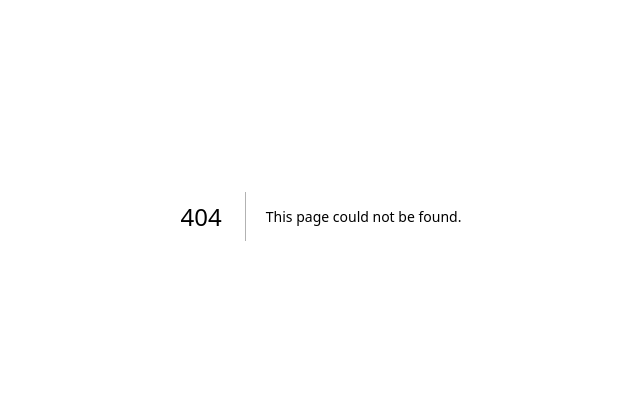
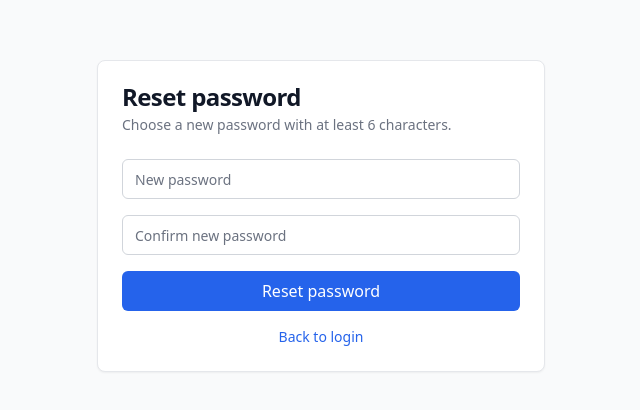
Before and after one commit to kevohmutwiri9-creator/Liam-traders, a Next.js app in the folder frontend/: page /auth/reset-password-confirm in a window 1280 px wide. Before the commit this address had no page. Shown: the part 184-594 px from the top of the page, without its empty margins (319-959 px from the left). Built offline with nearby package versions, Linux system fonts and the light colour scheme.

Commit message:
Harden registration and password reset flow

```diff
--- a/frontend/src/app/auth/forgot-password/page.tsx
+++ b/frontend/src/app/auth/forgot-password/page.tsx
@@ -21,10 +21,11 @@ export default function ForgotPasswordPage() {
 
     try {
       await authAPI.forgotPassword({ email });
-      setMessage("Password reset link has been sent to your email if it exists in our system.");
+      setMessage("If that email exists, a password reset link has been sent. Check your inbox and spam folder.");
       setEmail("");
     } catch (err: any) {
-      setError(err.response?.data?.detail || "Failed to send reset link. Please try again.");
+      const responseError = err.response?.data;
+      setError(responseError?.detail || responseError?.email?.[0] || "Failed to send reset link. Please try again.");
     } finally {
       setLoading(false);
     }
--- a/frontend/src/app/auth/register/page.tsx
+++ b/frontend/src/app/auth/register/page.tsx
@@ -25,6 +25,10 @@ export default function RegisterPage() {
 
     if (formData.password !== formData.re_password) {
       setError("Passwords do not match");
+      return;
+    }
+    if (formData.password.length < 6) {
+      setError("Password must be at least 6 characters long");
       return;
     }
 
@@ -103,8 +107,10 @@ export default function RegisterPage() {
                 placeholder="••••••••"
                 value={formData.password}
                 onChange={(e) => setFormData({ ...formData, password: e.target.value })}
+                minLength={6}
                 required
               />
+              <p className="text-xs text-gray-500">Use at least 6 characters.</p>
             </div>
 
             <div className="space-y-2">
--- /dev/null
+++ b/frontend/src/app/auth/reset-password-confirm/page.tsx
@@ -0,0 +1,76 @@
+"use client";
+
+import { FormEvent, useState } from "react";
+import Link from "next/link";
+import { useRouter } from "next/navigation";
+import { Button } from "@/components/ui/button";
+import { Input } from "@/components/ui/input";
+import { Card, CardContent, CardDescription, CardHeader, CardTitle } from "@/components/ui/card";
+import api from "@/lib/api";
+
+export default function ResetPasswordConfirmPage() {
+  const router = useRouter();
+  const [password, setPassword] = useState("");
+  const [confirmPassword, setConfirmPassword] = useState("");
+  const [error, setError] = useState("");
+  const [message, setMessage] = useState("");
+  const [loading, setLoading] = useState(false);
+
+  const submit = async (event: FormEvent) => {
+    event.preventDefault();
+    setError("");
+    setMessage("");
+    if (password.length < 6) {
+      setError("Password must be at least 6 characters long.");
+      return;
+    }
+    if (password !== confirmPassword) {
+      setError("Passwords do not match.");
+      return;
+    }
+    const params = new URLSearchParams(window.location.search);
+    const uid = params.get("uid");
+    const token = params.get("token");
+    if (!uid || !token) {
+      setError("This reset link is incomplete or invalid.");
+      return;
+    }
+    setLoading(true);
+    try {
+      await api.post("/auth/users/reset_password_confirm/", {
+        uid,
+        token,
+        new_password: password,
+        re_new_password: confirmPassword,
+      });
+      setMessage("Password reset successfully. Redirecting to login...");
+      setTimeout(() => router.push("/auth/login"), 1200);
+    } catch (err: any) {
+      const data = err.response?.data;
+      setError(data?.detail || data?.new_password?.[0] || "This reset link is invalid or expired.");
+    } finally {
+      setLoading(false);
+    }
+  };
+
+  return (
+    <div className="min-h-screen bg-gray-50 flex items-center justify-center px-4 py-12">
+      <Card className="w-full max-w-md">
+        <CardHeader>
+          <CardTitle>Reset password</CardTitle>
+          <CardDescription>Choose a new password with at least 6 characters.</CardDescription>
+        </CardHeader>
+        <CardContent>
+          <form onSubmit={submit} className="space-y-4">
+            <Input type="password" placeholder="New password" value={password} minLength={6} onChange={(event) => setPassword(event.target.value)} required />
+            <Input type="password" placeholder="Confirm new password" value={confirmPassword} minLength={6} onChange={(event) => setConfirmPassword(event.target.value)} required />
+            {error && <p className="rounded-lg bg-red-50 p-3 text-sm text-red-700">{error}</p>}
+            {message && <p className="rounded-lg bg-green-50 p-3 text-sm text-green-700">{message}</p>}
+            <Button type="submit" className="w-full" disabled={loading}>{loading ? "Resetting..." : "Reset password"}</Button>
+            <p className="text-center text-sm text-gray-600"><Link href="/auth/login" className="text-primary-600 hover:underline">Back to login</Link></p>
+          </form>
+        </CardContent>
+      </Card>
+    </div>
+  );
+}
```
Also changed, not shown: 2 other files (tests, documents, lock files or other folders).
